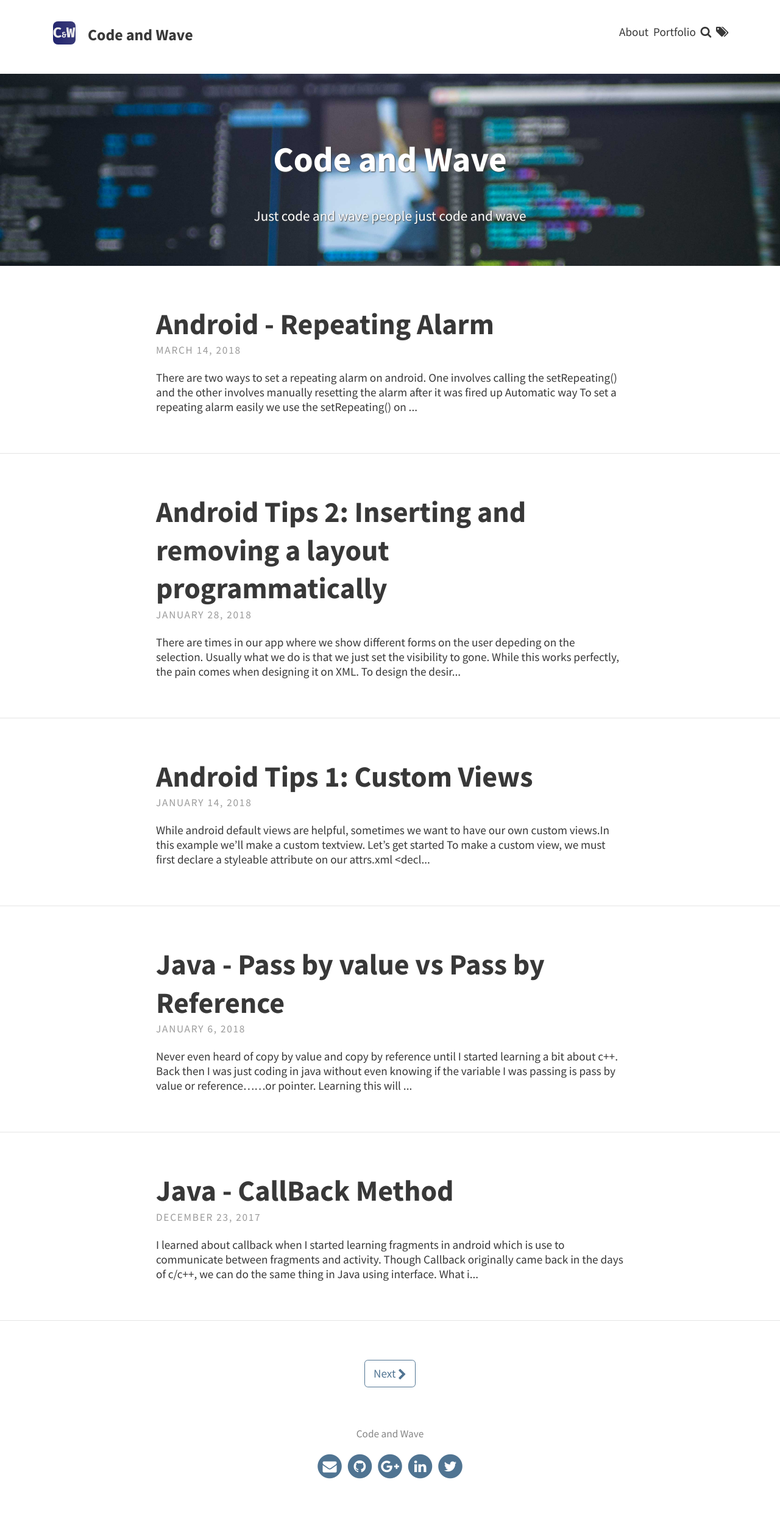
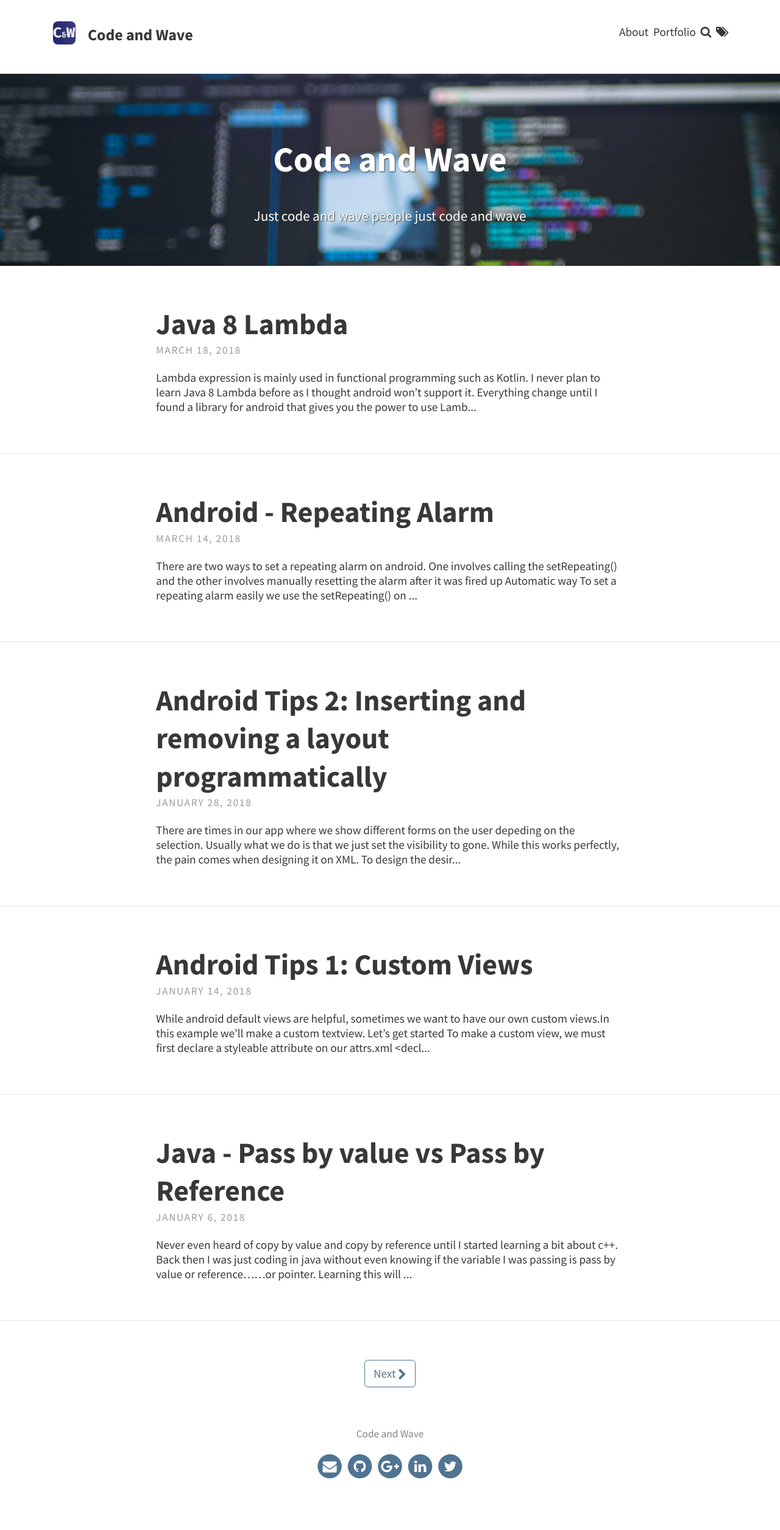
Before and after one commit to NelzkieCoder/CodeAndWave, a Jekyll site: the page built from index.html, in a window 1280 px wide. Shown: the whole page at 61% size. Built offline with Jekyll 4.4.1, drawn with Linux system fonts in a browser that asks for light colours; the list of posts is cut into pages by our own code; some of the changed lines change nothing that is shown.

Commit message:
Java lambda added

````diff
--- /dev/null
+++ b/_posts/2018-03-18-java-8-lambda.md
@@ -0,0 +1,276 @@
+---
+title: Java 8 Lambda
+layout: post
+tagline: For android scheduling and notification
+image: https://postimg.org/image/vefxherup/
+feature-img: assets/img/unsplash/coding.jpg
+tags:
+- Lambda
+- Java
+keywords: Java 8, Lambda, Java Lambda, Android Lambda
+lang: en
+category: articles
+publisher: CodeAndWave
+---
+
+Lambda expression is mainly used in functional programming such as Kotlin. I never plan to learn Java 8 Lambda before as I thought android won't support it. Everything change until I found a library for android that gives you the power to use Lambda on android. I must admit learning Lambda was quite hard.  It takes time to get used to syntax especially for someone who is used to object oriented programming. Hopefully this guide will help you understand the basics of Lambda in Java 8. Let's get started.
+
+Before we start. Let's ask the question:
+
+### Why do we need to learn lambda?
+Well for one, it is mainly used in functional programming like kotlin. So, for anyone wants to learn kotlin or any other functional programming, learning lambda is a must. The other reason is that, you could type less code but still had the same code logic as the other programmer who doesn't use lambda on his/her code. We programmers are naturally lazy (*admit it!*). It is the main reason why we automate things. This typing less code is one of the reason why I  like lambda.
+
+### Lambda Syntax
+Take a look at this code
+```java
+(a,b) ->a + b;
+```
+
+Now at first look, you might be thinking "*What on earth is that code*". Well I was like that when I first saw lambda expresion syntax. I know right. It felt like reading a hieroglyphics writing. Anyway,  what this piece of code is doing right here is just adding the value of `a` and `b`.
+
+
+### The Basics
+Suppose we have a Dog class that can bark. On Java 7 way, we do it like this:
+
+```java
+void bark(IBark bark){
+        bark.woof();
+    }
+    public static void main(String[] args) {
+
+        IBark bark1 = new Bark();
+        IBark bark2 = new IBark() {
+            @Override
+            public void woof() {
+                System.out.println("Woof Woof");
+            }
+        };
+
+        Dog dog = new Dog();
+        dog.bark(bark1);
+        dog.bark(bark2);
+    }
+
+public class Bark implements IBark {
+    @Override
+    public void woof() {
+        System.out.println("Wooof Wooof");
+    }
+}
+
+public interface IBark {
+    void woof();
+}
+```
+
+With just that simple task we have to type a lot. For small code base that is not a problem but think about large code base with hundreads of lines of code and many classes. Now what if we don't want to create a **new class to make the implementation of the interface** or we don't want to make an **anonymous inner class** like the one we did to define **bark2**? What if we just want this single piece of code and pass it around like a value in a variable? Fortunately we can on Java 8.
+
+```java
+ lambdaBark = () -> System.out.println("Woof woof Lambda");
+```
+
+One thing you will notice is that what is the **type** of `lambdaBark`? We'll see later on what its type would be but for now let's focus on the right hand side of the `=` sign.
+
+This code
+```java
+() -> System.out.println("Woof woof Lambda")
+```
+that we just pass on our variable `lambdaBark` is what we called **Function Literal**.
+
+### What is Function Literal?
+
+Take a look at this code
+
+```java
+String name = "CodeAndWave";
+```
+this `"CodeAndWave"` is what we called [String Literal](https://msdn.microsoft.com/en-us/library/8kc54dd5.aspx) this is the same as the function literal.  The
+ `() -> System.out.println("Woof woof Lambda")` can be **viewed** as string literal only that it is a function hence it is called Function Literal. **Think of it as assigning a block of code to a variable or passing a block of code to a variable or to a method**. Hope that makes sense.
+
+###  Lambda syntax
+Imagine if we could pass the function  to a variable like this:
+
+```java
+HelloLamdba = public void Hello(){
+            System.out.println("Hello there");
+        }
+```
+
+Obviously if you try this on IDE it will show an error. In order to make it acceptable for our IDE we first must remove and replace some part of the code. First, do we need the **public** modifier? On this case no **we don't need the modifier**. Second do we need the `void` keyword? Yes! But in lambda a **void function** is express as `()` - an open and close parenthesis with nothing inside of it.  Next do we need the name `Hello`? In lambda no we don't need to define a name of a function so we remove that. Now, in order to denote to our java compiler that we are declaring a lambda expression we have to use the **arrow operator** `->`.  The code would now look like this
+
+```java
+ HelloLamdba =  () -> {
+            System.out.println("Hello there");
+};
+```
+
+This is a perfectly valid code but to make it more simpler. **If we are passing a single line function literal in lambda we could omit the curly braces {}** so it will be like this
+```java
+HelloLamdba =  () -> System.out.println("Hello there");
+```
+
+
+###  What about the variable data type?
+In this code
+
+```java
+HelloLamdba =  () -> System.out.println("Hello there");
+```
+How do we know what is the type of HelloLambda? Well unfortunately java engineers didn't add any new data type in java but instead make use of the power of **[interface]({% post_url 2017-11-25-java-interface %})**. Abstract method declared on our interface **must match the signature of our lambda expression** in order to make our interface the data type of our `HelloLambda` variable.
+
+```java
+interface HelloGreeter{
+        void sayIt();
+    }
+```
+
+Here our `sayIt()` is a void and doesn't return anything. It's the same as our lambda expression it is a void and doesn't return anything. You can only use a **function interface**as a data type when declaring a lambda.
+
+### What is Function Interface
+A Function Interface is an interface with only one abstract method. To restrict other people from adding another method on our functional interface we use the `@FunctionalInterface` annotation in Java 8.
+
+### Lambda Syntax with arguments
+
+Say we want to have a function that would add two numbers
+
+On Java 7 we would do it like this
+
+```java
+public class CalculateArgs {
+
+    interface Calculate{
+        int add(int a, int b);
+    }
+    void addTwoArgs(int a, int b,Calculate calculate){
+        System.out.println(calculate.add(a,b));
+    }
+
+    public static void main(String[] args) {
+
+        CalculateArgs lesson2 = new CalculateArgs();
+
+        Calculate calculate = new Calculate() {
+            @Override
+            public int add(int a, int b) {
+                return a + b;
+            }
+        };
+        lesson2.addTwoArgs(5,5,calculate);
+    }
+}
+```
+
+But on Java 8 lambda it's pretty easy.
+
+```java
+    public static void main(String[] args) {
+
+        CalculateArgs lesson2 = new CalculateArgs();
+
+       Calculate c = (int a, int b) -> a + b;
+        lesson2.addTwoArgs(5, 5, c);
+    }
+```
+
+A bit confusing but here take a look
+
+[![]({{site.baseurl}}/assets/img/blog/lambda2.png)]({{site.baseurl}}/assets/img/blog/lambda.png)
+
+The value 5 with <span style="color:red" >red</span> underline is pass to variable `a` and the other 5 with <span style="color:green" >green</span> underline is pass to variable `b` and notice that the function literal `(a, b) -> a + b` is exactly the same as on the anonymous inner class `add()` we define. The only difference is that on java 7 we have 3 line of code while on java 8 lambda its only one liner. Also, if lambda expresion is one liner, we can just **omit** the **return** keyword if it is returning something.
+
+#### Type Inference
+We could omit the data type `int` of `a` and `b` to make it look like this
+```java
+Calculate c = ( a,  b) -> a + b;
+```
+
+But how does java would know its data type if remove it? Well, you see our function interface?
+
+```java
+ interface Calculate{
+        int add(int a, int b);
+    }
+```
+The abstract method `add` has an argument with a data type **explicitly** defined. That means that since we are using this function interface on our lambda expression, the **compiler is smart enough** to  **infer or deduce** the data type for the argument on our lamdba expression base on our function interface. Pretty cool. It can also infer its return type. Take a look at this(sorry about my drawing. I'm really bad at it)
+
+[![]({{site.baseurl}}/assets/img/blog/function_interface.png)]({{site.baseurl}}/assets/img/blog/function_interface.png)
+
+
+
+### Multiple line lambda expression
+We've been practicing on one liner code in lambda. But what if we have multiple lines of code? Pretty easy. We only have to add curly braces. and if it is returning something, add the **return** keyword That's about it.
+
+```java
+Calculate cc = (a,b)->{
+          if(a == 0){
+              a = 1;
+          }
+          return a + b;
+        };
+```
+
+### Method Reference
+
+Take a look at this code.
+
+```java
+public class HelloThere {
+
+    public void Hello(HelloGreeter   helloGreeter){
+       helloGreeter.sayIt();
+    }
+    public void HelloMethodRef(){
+        System.out.println("Hello there from MethodRef");
+    }
+
+    interface HelloGreeter{
+        void sayIt();
+    }
+    public static void main(String[] args) {
+
+        HelloThere helloThere = new HelloThere();
+        helloThere.Hello(() -> helloThere.HelloMethodRef());
+
+    }
+}
+```
+
+This
+``` java
+helloThere.Hello(() -> helloThere.HelloMethodRef());
+```
+is no different from the one we were doing before. We just pass the method itself and not the expression. That is valid. Now in Java 8 there is a feature called **Method reference**. Basically **if the argument is the same as the method parameter,** we can convert it to method reference. To convert to method reference we must first make sure that the argument in our code is void and the method we are passing doesn't have a parameter. `HelloMethodRef` doesn't have any parameter and that our lambda is void and not returning anything we can make it like this
+
+```java
+helloThere.Hello(helloThere::HelloMethodRef);
+```
+
+#### Another example with arguments
+For a code with arguments it the same as without one
+
+```java
+ interface Calculate {
+        int add(int a, int b);
+    }
+
+    void addTwoArgs(int a, int b, Calculate calculate) {
+        System.out.println(calculate.add(a, b));
+    }
+
+    public static int addition(int a, int b){
+        return a + b;
+    }
+    public static void main(String[] args) {
+
+        CalculateArgs lesson2 = new CalculateArgs();
+
+        lesson2.addTwoArgs(5,5,CalculateArgs::addition);
+
+    }
+```
+
+I wouldn't worry too much about method reference. If you are using Intellij Idea, the IDE will suggest to use method reference. Depending on your key biding. Mine is alt-enter, the IDE would replace the lamdba expression with method reference if you want to. I'm not sure about Eclise IDE though.
+
+### Conclusion
+
+Learning lambda is pretty hard especially for someone who is used to OOP. It requires a different thinking pattern. But with practice and patience you will soon understand and like this awesome feature of Java 8. The next topic I will talk about how to implement Lambda on android. It will be pretty easy now that we have covered the basics of lambda. Until code and wave peoepl just code and wave.
--- a/assets/css/custom.css
+++ b/assets/css/custom.css
@@ -138,6 +138,11 @@ img[alt=image_blog] {
     height: 400px;
 
 }
+img[alt=image_blog2] {
+    width: 1000px;
+    height: 400px;
+
+}
 /* Hmmm */
 img[alt=project_ss] {
     width: 200px;
````
Also changed, not shown: assets/img/blog/function_interface.png (added), assets/img/blog/lambda.png (added), assets/img/blog/lambda2.png (added).
